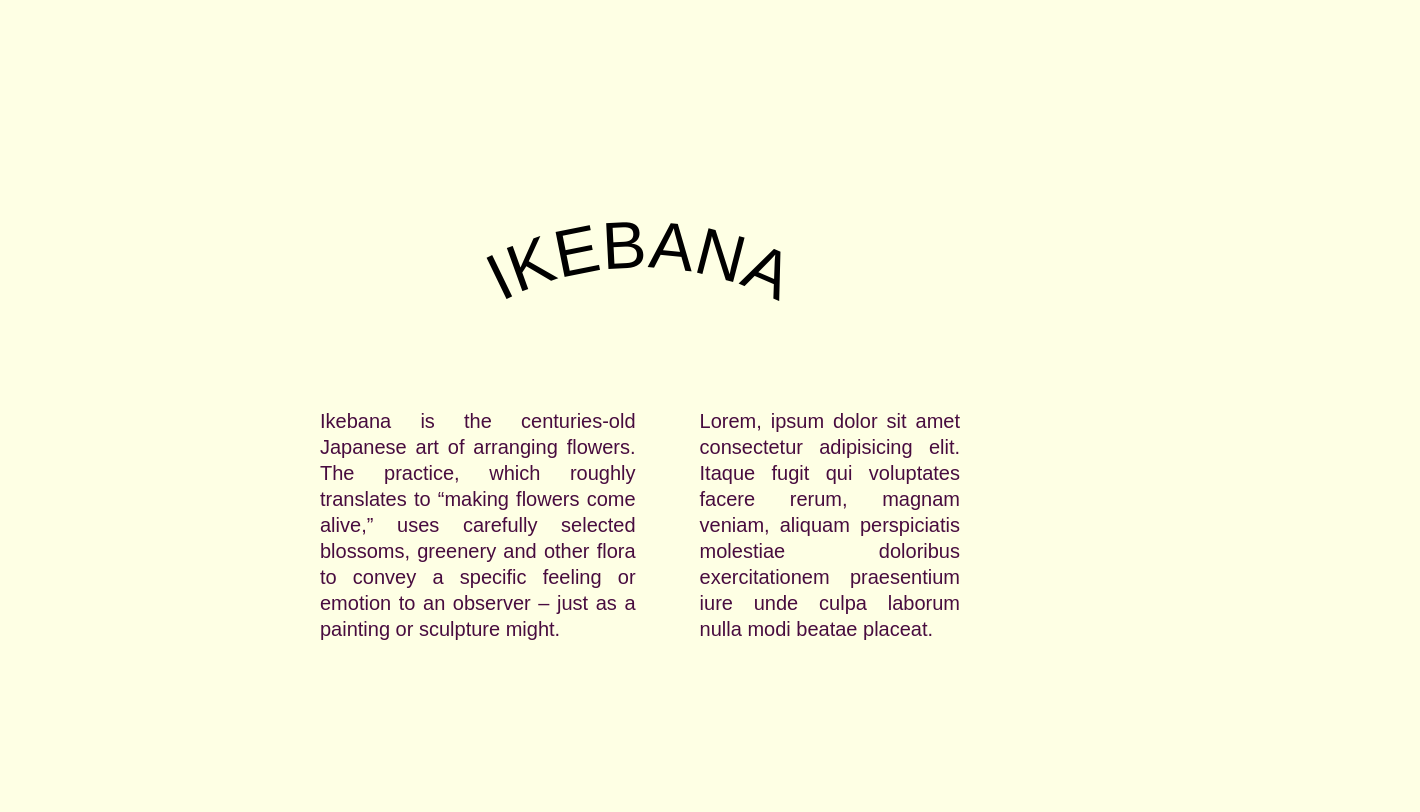
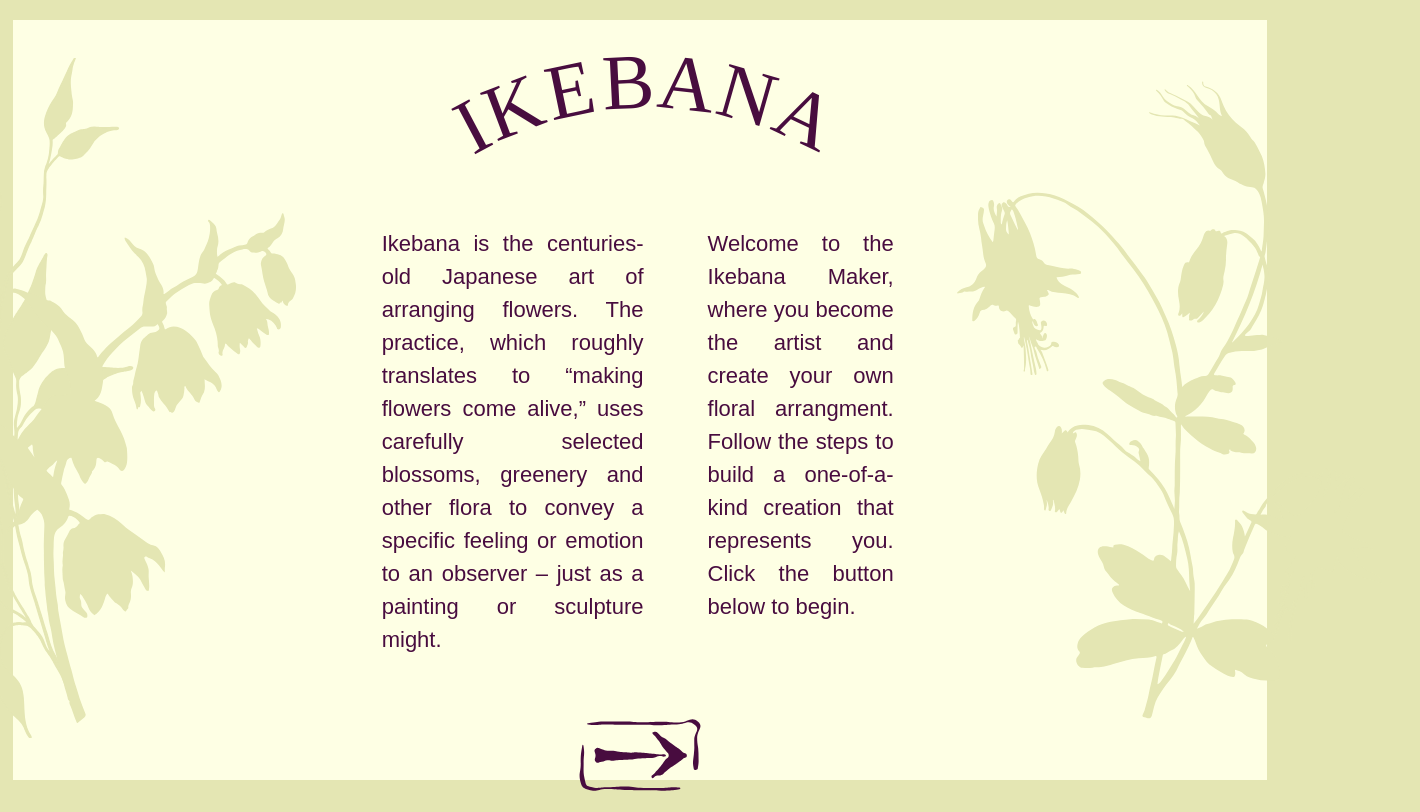
Before and after one commit to hmarissa/ikebana, a plain HTML site: page index.html in a window 1280 px wide. Shown: the whole page, 1420 px wide, since content can reach past the window. Drawn offline with Linux system fonts and the light colour scheme; a web font is replaced by a local one.

Commit message:
homepage design update

```diff
--- a/css/styles.css
+++ b/css/styles.css
@@ -3,9 +3,9 @@ body{
 }
 p{
     color: #480C3F;
-    font-size: 20px;
+    font-size: 22px;
     text-align: justify;
-    line-height: 1.3;
+    line-height: 1.5;
     font-family: "calendula", sans-serif;
 font-weight: 400;
 font-style: normal;
@@ -26,7 +26,7 @@ h2{
     left: 2%;
 }
 .buttons img:hover{
-    background-color:#d2d49c;
+    background-color:#e4e6b3;
     border-radius: 10px;
 }
 .instructions{
--- a/index.html
+++ b/index.html
@@ -7,10 +7,13 @@
         <link href="css/styles.css" rel="stylesheet">
         <link rel="stylesheet" href="https://use.typekit.net/kmp3cag.css">
         <style>
-            body{
+            body {
+            display: flex;
             justify-content: center;
-                display: flex;
-
+            align-items: center;
+            height: 100vh; /* Needed to center vertically */
+            margin: 0; /* Remove default margin */
+            background-color: #e4e6b3;
         }
           svg{
              width: 60vw;
@@ -31,11 +34,21 @@
             }
             .intro-text{
                 display: flex;
-                width: 50vw;
+                width: 40vw;
                 gap: 5vw;
+
                 margin: auto;
             }
-
+            main {
+            display: flex;
+            justify-content: center;
+            align-items: center;
+            gap: 2vw;
+            width: 98vw;
+            height: 95vh;
+            margin: auto;
+            background-color: #FEFFE4;
+        }
             #myImage{
                 height: 100vh;
             }
@@ -48,32 +61,56 @@
             #myDiv.show {
                 opacity: 1;
             }
+            .flower img{
+                height: 85vh;
+            }
+            #title{
+                width: 30vw;
+                margin: auto;
+                padding-bottom: 5vh;
+            }
+            #intro{
+                padding-top: 5vh;
+
+            }
+
+            a img{
+                display: block;
+                margin-left: auto;
+                margin-right: auto;
+                width: 25%;
+                padding-top: 5vh;
+            }
         </style>
     </head>
         <body onload="show();">
             <div id = "myDiv">
                 <img id="myImage" src="img/load_1.gif">
             </div>
-        <section>
+        <main>
+            <div class="flower">
+                <img src="img/homepage-08.svg">
+            </div>
+            <div id="intro">
                 <div id="title">
-            <svg viewBox="0 0 900 900">
-            <path id="curve" d="M 0, 900 A 900, 900 0 0, 1 900, 900" fill="transparent"/>
-                <text>
-                    <textPath href="#curve" startOffset="50%">
-                        IKEBANA
-                    </textPath>
-                </text>
-             </svg>
+                <img src="img/homepage-07.svg">
                 </div>
                 <div class="intro-text">
                 <div>
                 <p>Ikebana is the centuries-old Japanese art of arranging flowers. The practice, which roughly translates to “making flowers come alive,” uses carefully selected blossoms, greenery and other flora to convey a specific feeling or emotion to an observer – just as a painting or sculpture might.</p>
                  </div>
                 <div>
-                <p>Lorem, ipsum dolor sit amet consectetur adipisicing elit. Itaque fugit qui voluptates facere rerum, magnam veniam, aliquam perspiciatis molestiae doloribus exercitationem praesentium iure unde culpa laborum nulla modi beatae placeat.</p>
+                <p> Welcome to the Ikebana Maker, where you become the artist and create your own floral arrangment. Follow the steps to build a one-of-a-kind creation that represents you. Click the button below to begin. </p>
                 </div>
                 </div>
-        </section>
+                <div>
+                    <a href="vases.html"><img src="img/arrow.svg" alt="next"></a>
+                </div>
+        </div>
+         <div class="flower">
+            <img src="img/homepage-09.svg">
+         </div>
+        </main>
         <script>
 //             function show() {
 //     const loader = document.getElementById("myDiv");
```
Also changed, not shown: img/homepage-07.svg (added), img/homepage-08.svg (added), img/homepage-09.svg (added). Lines whose indentation alone changed are shown as unchanged.
